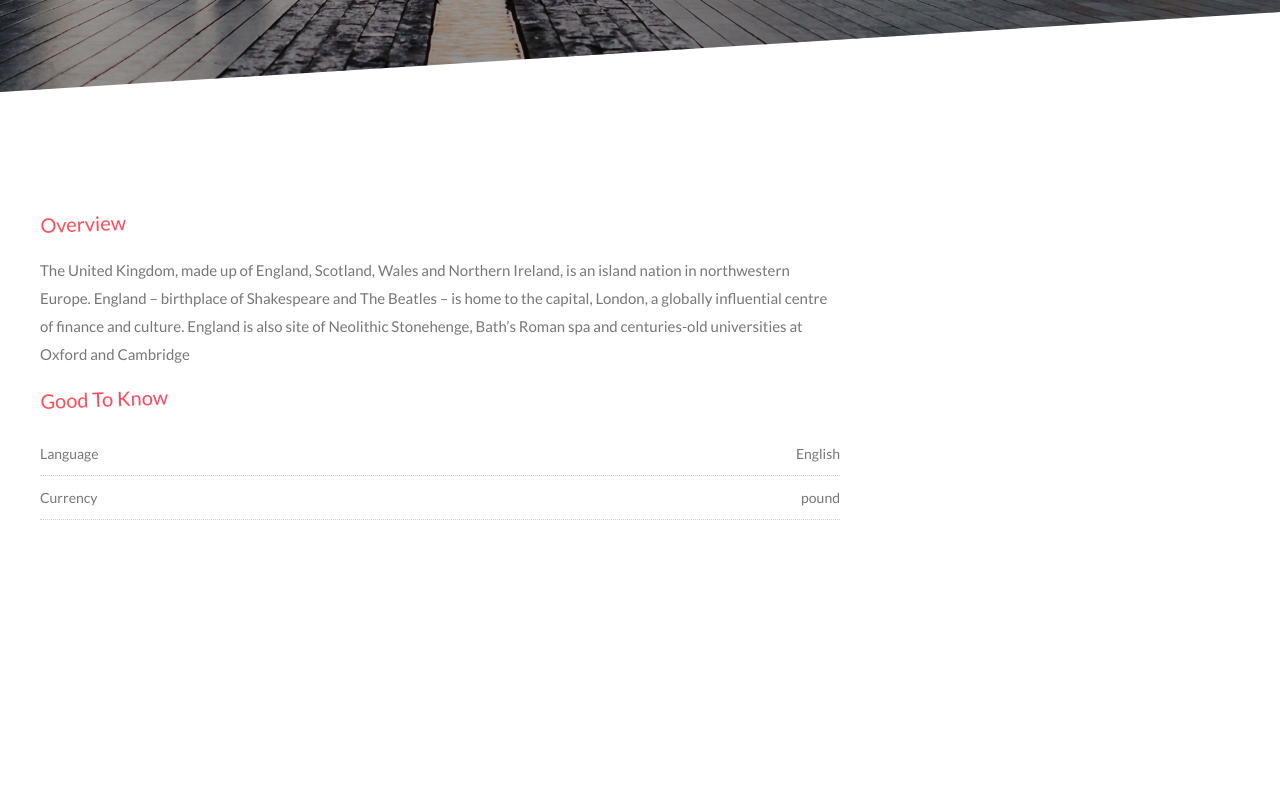
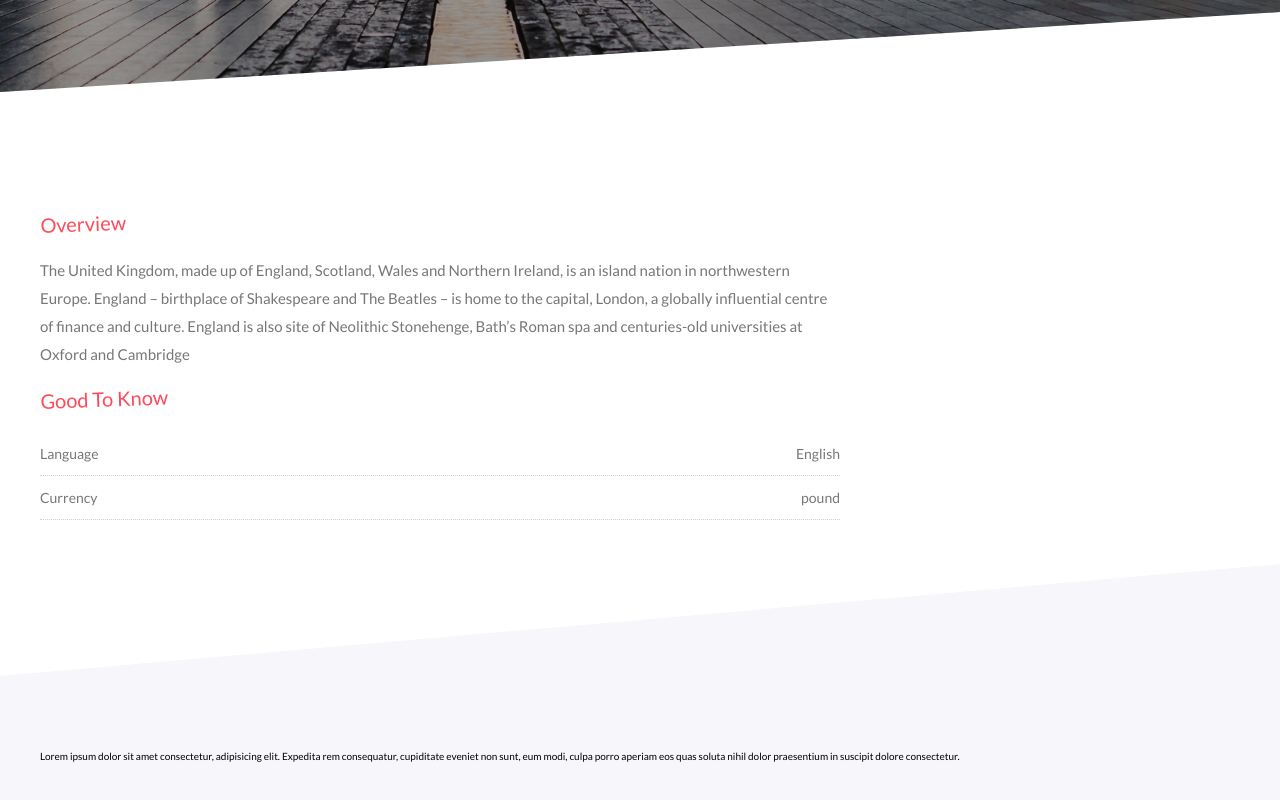
Before and after one commit to viettu2k/travel-website, a React (Create React App) app: page /details/1 in a window 1280 px wide. Shown: the part 708-1508 px from the top of the page. Before the commit the page ends 1328 px from the top, so only its background shows below. Built offline with nearby package versions, Linux system fonts and the light colour scheme.

Commit message:
create skew background

```diff
--- /dev/null
+++ b/src/components/Cities.jsx
@@ -0,0 +1,18 @@
+import React from "react";
+
+const Cities = () => {
+  return (
+    <div className="cities">
+      <div className="container">
+        <div className="cities__container">
+          Lorem ipsum dolor sit amet consectetur, adipisicing elit. Expedita rem
+          consequatur, cupiditate eveniet non sunt, eum modi, culpa porro
+          aperiam eos quas soluta nihil dolor praesentium in suscipit dolore
+          consectetur.
+        </div>
+      </div>
+    </div>
+  );
+};
+
+export default Cities;
--- a/src/main.scss
+++ b/src/main.scss
@@ -8,6 +8,7 @@
 @use "./scss/components/toggle";
 @use "./scss/components/destinations";
 @use "./scss/components/destinationInfo";
+@use "./scss/components/cities";
 // import Layout file
 @use "./scss/layout/layout";
 // import abstracts file
--- a/src/pages/Details.jsx
+++ b/src/pages/Details.jsx
@@ -5,6 +5,7 @@ import { DETAILS, CITIES } from "../context/types/DestinationTypes";
 import Header from "../components/Header";
 import { Helmet } from "react-helmet-async";
 import DestinationInfo from "../components/DestinationInfo";
+import Cities from "../components/Cities";
 
 const Details = () => {
   const { destinationsData, dispatch } = useContext(DestinationsContext);
@@ -23,6 +24,7 @@ const Details = () => {
       </Helmet>
       <Header heading={details.name} image={details.bigImage}></Header>
       <DestinationInfo details={details} />
+      <Cities />
     </>
   );
 };
--- a/src/scss/abstracts/_variables.scss
+++ b/src/scss/abstracts/_variables.scss
@@ -7,3 +7,4 @@ $sliver: #7f8c8d;
 $sliverDark: #777;
 $sliverLight: #aaa;
 $sliverLight-50: #d4cfcf;
+$sliverLight-40: #f6f6fb;
--- /dev/null
+++ b/src/scss/components/_cities.scss
@@ -0,0 +1,10 @@
+@use "../abstracts" as *;
+.cities {
+    margin: 5rem 0;
+    background: $sliverLight-40;
+    padding: 13rem 0;
+    transform: skewY(-5deg);
+    &__container {
+        transform: skewY(5deg);
+    }
+}
```
Also changed, not shown: src/main.css.
